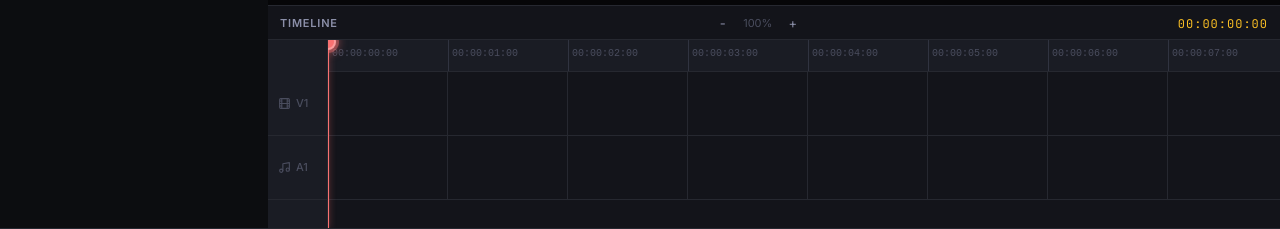
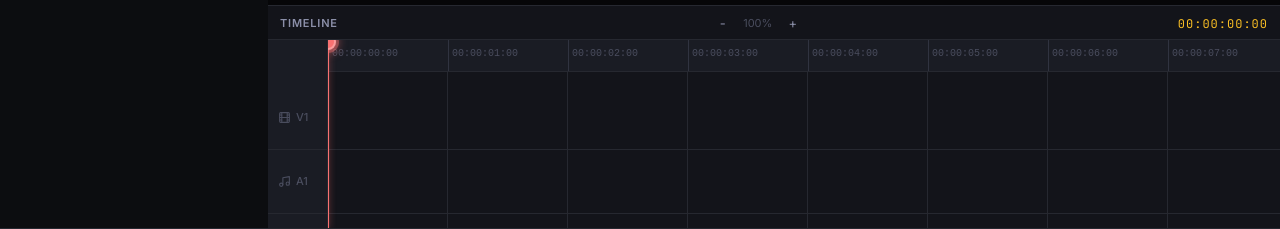
Before and after one commit to Vynelox/67_editing_software, a React (Vite) app: page / in a window 1280 px wide. Shown: the part 571-800 px from the top of the page. Built offline with nearby package versions, Linux system fonts and the light colour scheme.

Commit message:
centered the v1 and a1 tracks

```diff
--- a/src/components/Timeline.tsx
+++ b/src/components/Timeline.tsx
@@ -253,7 +253,6 @@ export default function Timeline({
 
       <div className="tl-main">
         <div className="tl-labels">
-          <div style={{ height: HEADER_H }} />
           {tracks.map(tr => (
             <div key={tr.id} className="tl-label" style={{ height: TRACK_H }}>
               {tr.type === 'video' ? <Film size={13} /> : <Music size={13} />}
@@ -264,7 +263,7 @@ export default function Timeline({
 
         <div className="tl-scroll" style={{ position: 'relative', overflow: 'auto', flex: 1, height: '100%' }} onWheel={handleWheel}>
           {/* wheel handler attached via prop below for proper typing */}
-          <div style={{ width: totalWidth, position: 'relative', height: '100%' }}>
+          <div className="tl-inner" style={{ width: totalWidth, position: 'relative', height: '100%' }}>
             <div className="tl-ruler" style={{ height: HEADER_H, width: totalWidth }}>
               {rulerTicks().map((t, i) => (
                 <div key={i} className="ruler-tick" style={{ left: t.x }}>
@@ -273,6 +272,7 @@ export default function Timeline({
               ))}
             </div>
 
+            <div className="tl-tracks-wrap" style={{ height: `calc(100% - ${HEADER_H}px)` }}>
               {tracks.map((tr, tIdx) => (
                 <div
                   key={tr.id}
@@ -345,6 +345,7 @@ export default function Timeline({
                   }
                 </div>
               ))}
+            </div>
 
             <div
               className="tl-playhead"
--- a/src/index.css
+++ b/src/index.css
@@ -351,6 +351,8 @@ html, body, #root {
   border-right: 1px solid var(--border);
   display: flex;
   flex-direction: column;
+  padding-top: 32px; /* reserve space for ruler/header */
+  justify-content: center; /* center labels block to match centered tracks */
 }
 
 .tl-label {
@@ -379,6 +381,24 @@ html, body, #root {
   border-bottom: 1px solid var(--border);
 }
 
+.tl-inner {
+  position: relative;
+  background: repeating-linear-gradient(
+    90deg,
+    transparent,
+    transparent 119px,
+    var(--border) 119px,
+    var(--border) 120px
+  );
+}
+
+.tl-tracks-wrap {
+  display: flex;
+  flex-direction: column;
+  justify-content: center; /* center the stack of tracks vertically */
+  height: 100%;
+}
+
 .ruler-tick {
   position: absolute;
   top: 0;
@@ -399,13 +419,7 @@ html, body, #root {
 .tl-track {
   position: relative;
   border-bottom: 1px solid var(--border);
-  background: repeating-linear-gradient(
-    90deg,
-    transparent,
-    transparent 119px,
-    var(--border) 119px,
-    var(--border) 120px
-  );
+  background: transparent;
   transition: background-color 0.1s;
 }
 .tl-track:hover { background-color: rgba(255,255,255,0.01); }
```
Lines whose indentation alone changed are shown as unchanged.
